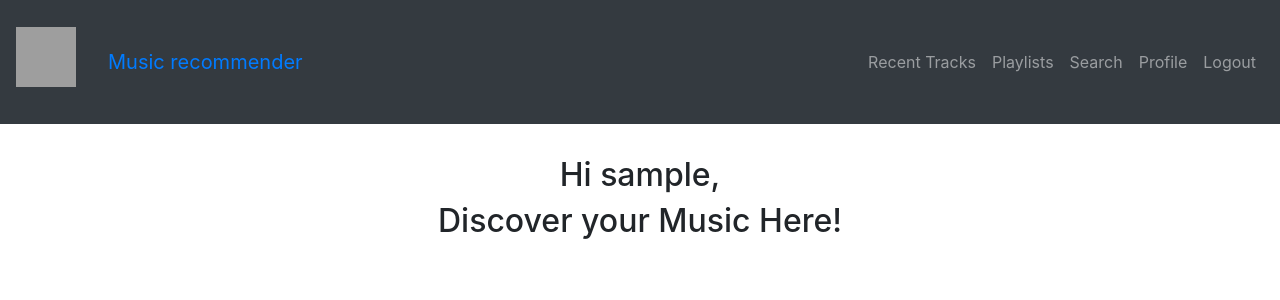
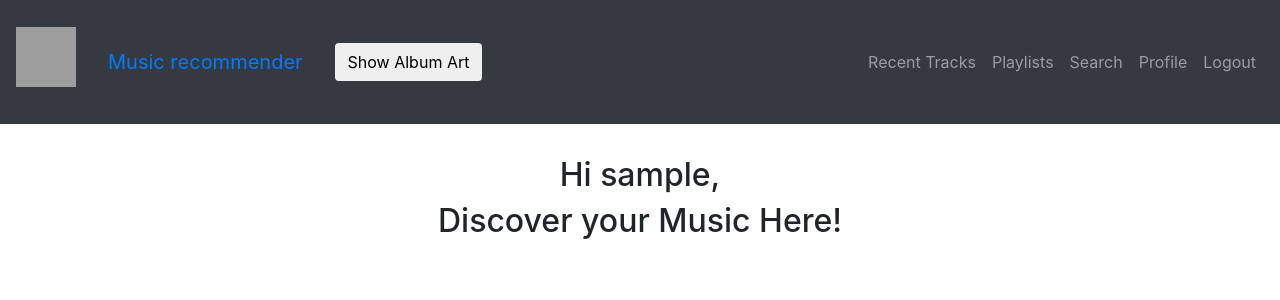
Before and after one commit to sankethire/MusicRecommender, a Flask app: page /home in a window 1280 px wide. Shown: the top 300 px of the page. Run offline with Flask 2, Linux system fonts and the light colour scheme; the visitor is signed in with stand-in values (Sample User, id 1); data that the repository does not hold is empty; some libraries are stand-ins or nearby versions; grey boxes are pictures that could not be loaded.

Commit message:
buttons for toggling album art

```diff
--- a/website/templates/base.html
+++ b/website/templates/base.html
@@ -31,7 +31,13 @@
 
     <nav class="navbar navbar-expand-md navbar-dark bg-dark">
 		<a class="navbar-brand" href="/home" style="padding-top: 1.5%;"><img class="mb-4" src="https://upload.wikimedia.org/wikipedia/commons/1/1b/Youtube_Music_logo.svg" alt="" width="60" height="60"></a>
-		<div class="navbar-brand .navbar.center .navbar-inner"><a class="nav-link" href="/home"><font size="">Music recommender</font></a></div>
+		<div class="navbar-brand .navbar.center .navbar-inner">
+			<a class="nav-link" href="/home"><font size="">Music recommender</font></a>
+		</div>
+
+		<div class="navbar-brand .navbar.center .navbar-inner">
+			<button type="button" class="btn btn-default">Show Album Art</button>
+		</div>
 		<button class="navbar-toggler" type="button" data-toggle="collapse" data-target="#navbarSupportedContent" aria-controls="navbarSupportedContent" aria-expanded="false" aria-label="Toggle navigation">
 		  <span class="navbar-toggler-icon"></span>
 		</button>
@@ -42,9 +48,10 @@
 			  <a class="nav-link" href="#">Home <span class="sr-only">(current)</span></a>
 			</li> -->
 
+
 			<li class="nav-item">
 				<a class="nav-link" href="/recent_tracks">Recent Tracks</a>
-			  </li>
+			</li>
 
 			<li class="nav-item">
 			  <a class="nav-link" href="/playlist">Playlists</a>
--- a/website/templates/home.html
+++ b/website/templates/home.html
@@ -27,7 +27,7 @@
 						<script type=text/javascript>
 							$(function() {
 							  $('a#{{t[1]}}').bind('click', function() {
-								$.get('/songs/{{t[1]}}/play');
+								$.getJSON('/songs/{{t[1]}}/play');
 								return false;
 							  });
 							});
```
